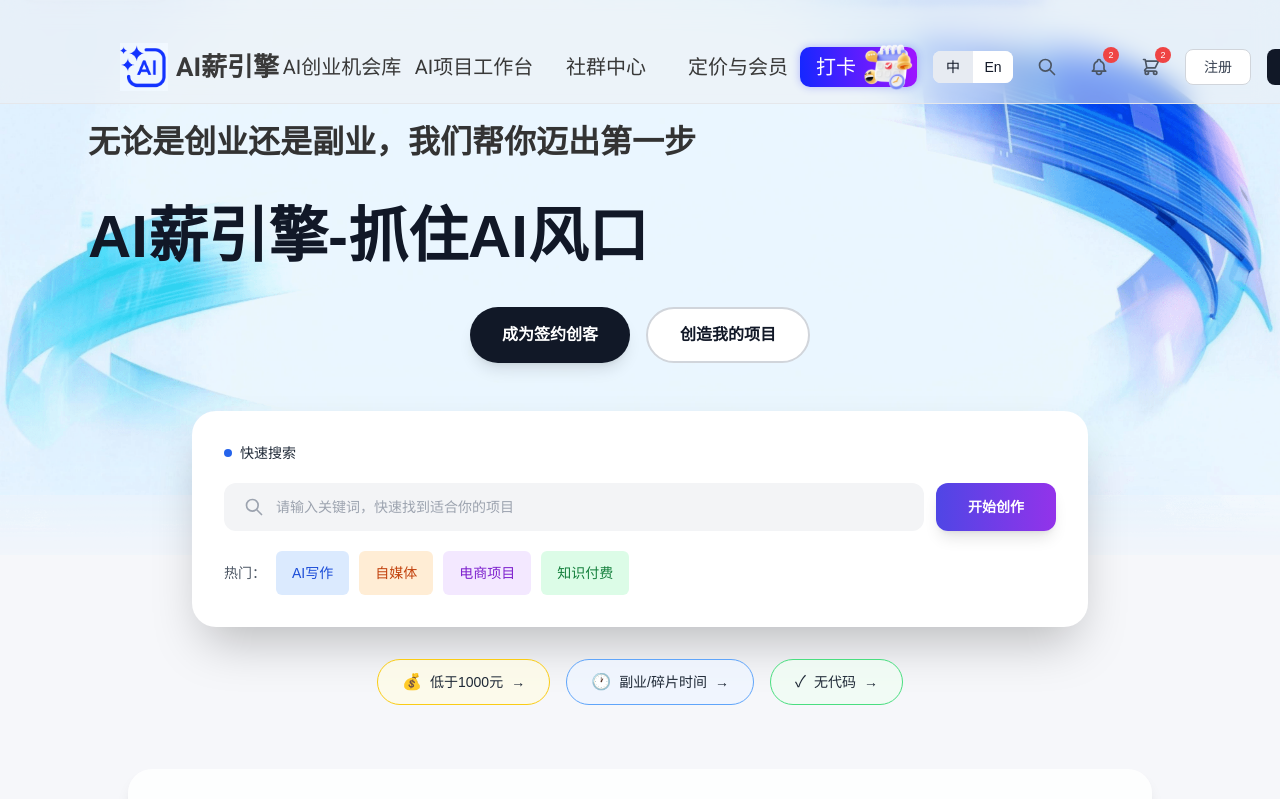
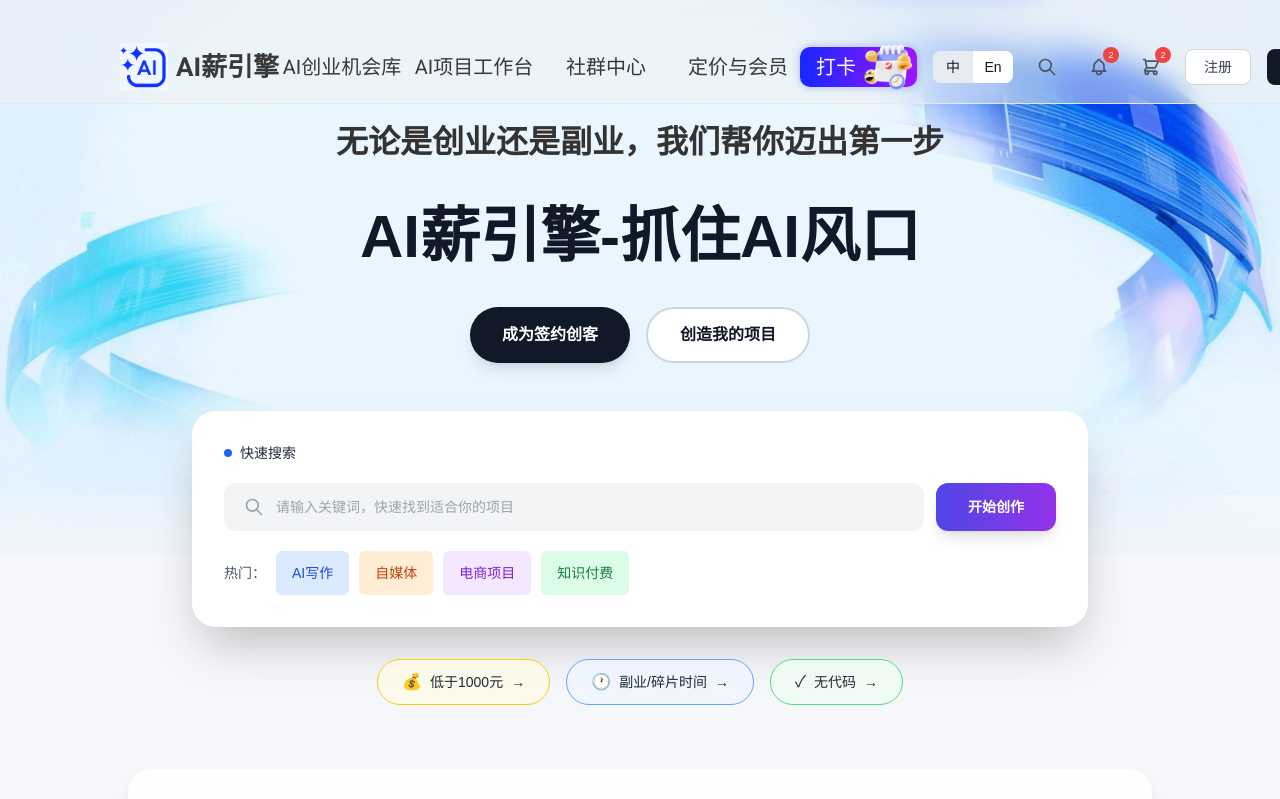
Before and after one commit to pikecode/aisalaryengine, a Vue app: page / in a window 1280 px wide. Shown: the top 799 px of the page. Built offline with nearby package versions, Linux system fonts and the light colour scheme.

Commit message:
fix: HeroSection顶部文字改为居中显示

```diff
--- a/src/components/home/HeroSection.vue
+++ b/src/components/home/HeroSection.vue
@@ -1,7 +1,7 @@
 <template>
   <section class="hero-section">
     <div class="relative max-w-6xl mx-auto px-4 md:px-6 w-full">
-      <div class="text-left">
+      <div class="text-center">
 
         <!-- Small Title -->
         <p class="hero-subtitle">
@@ -159,8 +159,8 @@ const searchQuery = ref('')
   font-size: 32px;
   color: #333333;
   line-height: 24px;
-  text-align: left;
-  margin-bottom: 1rem;
+  text-align: center;
+  margin: 0 auto 1rem;
 }
 
 @media (min-width: 768px) {
```
